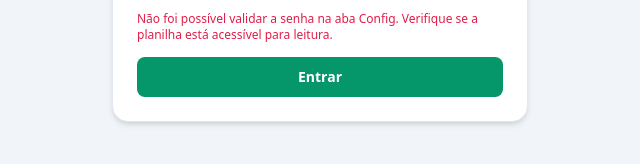
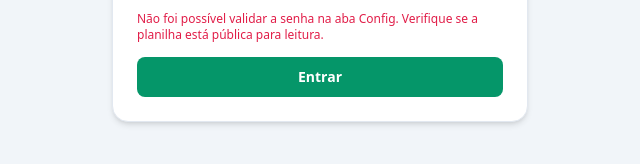
Before and after one commit to Pivetzen/BPL-Groomer, a plain HTML site: page profissional.html in a window 1280 px wide. Both pictures are taken after typing "Sample123" into the empty fields and a click on the button "Entrar". Shown: the part 286-450 px from the top of the page, 320-960 px from the left. Drawn offline with nearby package versions, Linux system fonts and the light colour scheme; no server answers.

Commit message:
Update error messages for login and validation

```diff
--- a/profissional.html
+++ b/profissional.html
@@ -82,7 +82,7 @@
             class="w-full border border-slate-300 rounded-lg px-3 py-2 text-sm focus:outline-none focus:ring-2 focus:ring-emerald-500"
           />
         </div>
-        <p id="loginError" class="hidden text-xs font-medium text-rose-600">Senha incorreta ou falha ao ler a aba Config.</p>
+        <p id="loginError" class="hidden text-xs font-medium text-rose-600">Senha incorreta. Tente novamente.</p>
         <button
           type="submit"
           class="w-full bg-emerald-600 hover:bg-emerald-700 text-white font-semibold text-sm py-2.5 rounded-lg transition cursor-pointer"
@@ -397,7 +397,7 @@
 
       const loadedPassword = await fetchSheetPassword();
       if (!loadedPassword) {
-        errEl.textContent = 'Não foi possível validar a senha na aba Config. Verifique se a planilha está acessível para leitura.';
+        errEl.textContent = 'Não foi possível validar a senha na aba Config. Verifique se a planilha está pública para leitura.';
         errEl.classList.remove('hidden');
         return;
       }
```
